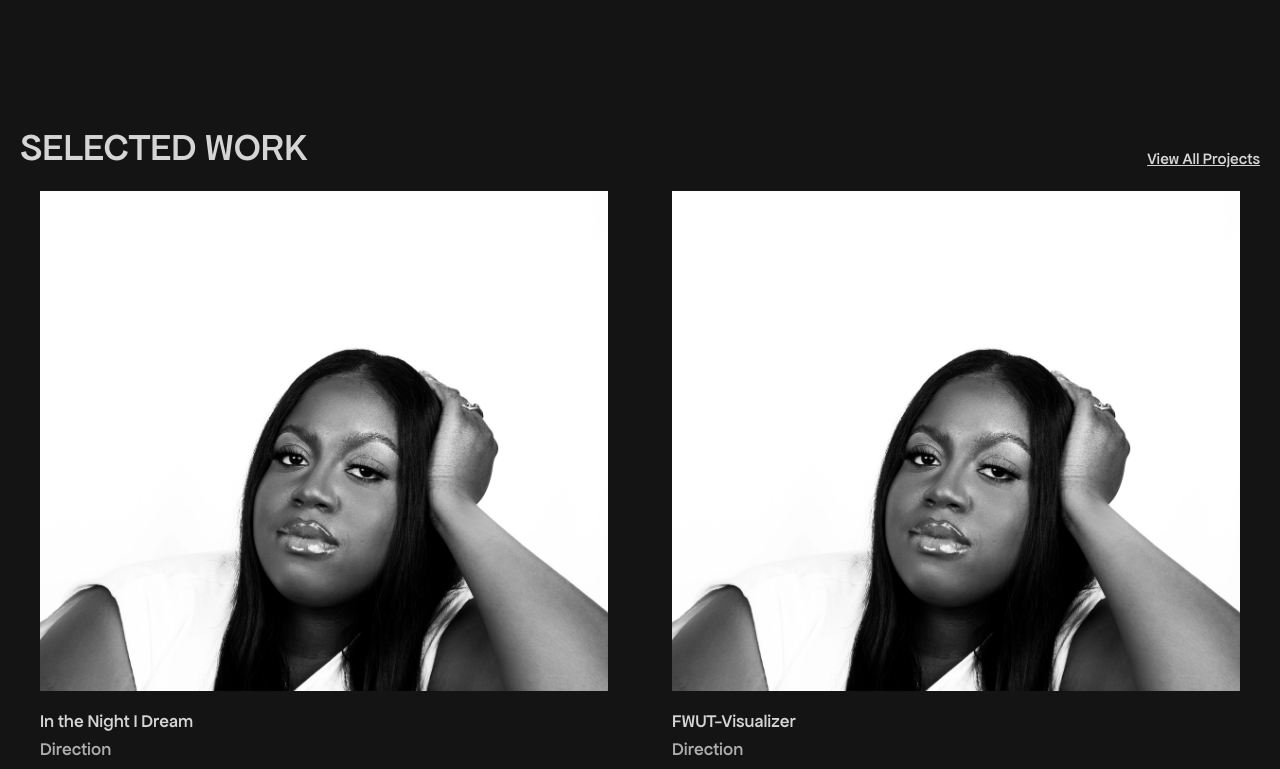
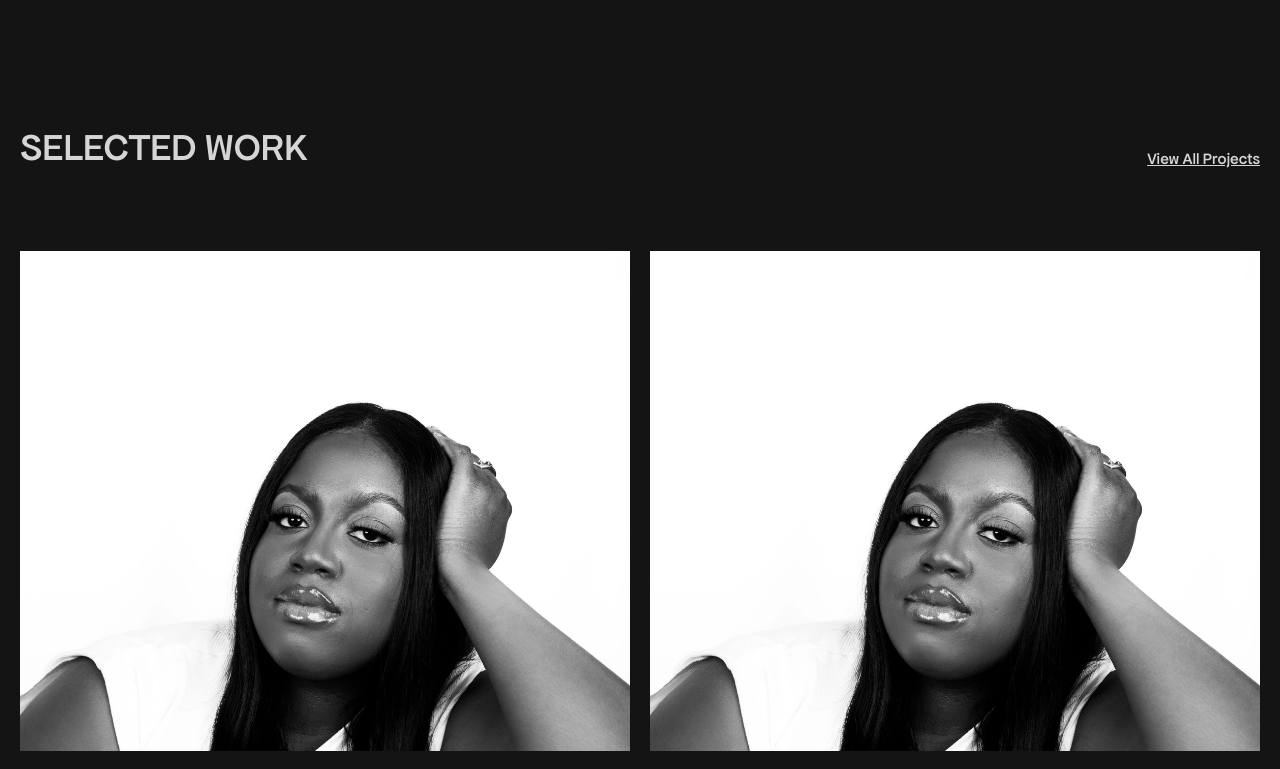
Before and after one commit to Akinloluwa-Adedijo/issy-website, a React (Vite) app: page / in a window 1280 px wide. Shown: the part 771-1540 px from the top of the page. Built offline with nearby package versions, Linux system fonts and the light colour scheme.

Commit message:
header fix, selected work fix, work card fix

```diff
--- a/src/components/WorkCard/WorkCard.tsx
+++ b/src/components/WorkCard/WorkCard.tsx
@@ -1,18 +1,33 @@
+import { useState } from "react";
 import CustomImage from "../CustomImage/CustomImage";
 import { workData } from "../../data/data";
 import { Link } from "react-router-dom";
+import { motion } from "framer-motion";
 
 interface WorkCardProps {
   // Define the props if needed, e.g. project data
   project: workData;
 }
+const transition = { duration: 1, ease: [0.65, 0, 0.35, 1] };
+
+const variants = {
+  hidden: { opacity: 1 },
+  visible: { opacity: 0, transition },
+};
+
 const WorkCard = ({ project }: WorkCardProps) => {
+  const [hover, setHover] = useState(false);
   return (
     <Link
       to={`/work/${project.title.replace(/\s+/g, "-").toLowerCase()}`}
       state={{ project }}
     >
-      <div className="p-5 flex flex-col gap-4">
+      <div className=" flex flex-col gap-4 relative">
+        <div
+          className="relative"
+          onMouseEnter={() => setHover(true)}
+          onMouseLeave={() => setHover(false)}
+        >
           <CustomImage
             imgSrc={project.cover?.[0]?.imgSrc ?? ""}
             imgAlt={project.cover?.[0]?.imgAlt ?? ""}
@@ -22,8 +37,16 @@ const WorkCard = ({ project }: WorkCardProps) => {
               project.cover?.[0]?.containerClassname ?? "max-h-[500px] flex"
             }
           />
+          <motion.div
+            className="absolute w-full h-full top-0 left-0"
+            style={{ backgroundColor: `var(--color-${project.accentColor})` }}
+            variants={variants}
+            initial="hidden"
+            animate={hover ? "visible" : "hidden"}
+          ></motion.div>
+        </div>
         <div>
-          <p className="text-lg">{project.title}</p>
+          <p className="text-xl">{project.title}</p>
           <p className="text-lg text-neutral-400">{project.category}</p>
         </div>
       </div>
--- a/src/data/data.tsx
+++ b/src/data/data.tsx
@@ -2,6 +2,7 @@ export interface workData {
   title: string;
   category: string;
   year: number;
+  accentColor: string;
   cover?: {
     imgSrc: string;
     imgAlt: string;
@@ -40,6 +41,7 @@ export const workData: workData[] = [
     title: "In the Night I Dream",
     category: "Direction",
     year: 2025,
+    accentColor: "accent-in-the-night",
     cover: [
       {
         imgSrc: "/images/home_images/issy_home.webp",
@@ -78,6 +80,7 @@ export const workData: workData[] = [
     title: "FWUT-Visualizer",
     category: "Direction",
     year: 2025,
+    accentColor: "accent-fwut-visualizer",
     cover: [
       {
         imgSrc: "/images/home_images/issy_home.webp",
@@ -116,6 +119,7 @@ export const workData: workData[] = [
     title: "Edna's World",
     category: "Direction",
     year: 2024,
+    accentColor: "accent-edna-world",
     cover: [
       {
         imgSrc: "/images/home_images/issy_home.webp",
@@ -153,6 +157,7 @@ export const workData: workData[] = [
     title: "VOFTD",
     category: "Direction",
     year: 2024,
+    accentColor: "accent-voftd",
     cover: [
       {
         imgSrc: "/images/home_images/issy_home.webp",
@@ -193,6 +198,7 @@ export const workData: workData[] = [
     title: "Paper Dreams",
     category: "Direction",
     year: 2024,
+    accentColor: "accent-paper-dreams",
     cover: [
       {
         imgSrc: "/images/home_images/issy_home.webp",
@@ -231,6 +237,7 @@ export const workData: workData[] = [
     title: "The Beauty of Contrasts",
     category: "Creative Direction",
     year: 2024,
+    accentColor: "accent-the-beauty",
     cover: [
       {
         imgSrc: "/images/home_images/issy_home.webp",
@@ -290,6 +297,7 @@ export const workData: workData[] = [
     title: "The Best of Both Worlds",
     category: "Creative Direction",
     year: 2024,
+    accentColor: "accent-best-of-both",
     cover: [
       {
         imgSrc: "/images/home_images/issy_home.webp",
@@ -394,6 +402,7 @@ export const workData: workData[] = [
     title: "Silent Sacrifice",
     category: "Creative Direction",
     year: 2024,
+    accentColor: "accent-silent-sacrifice",
     cover: [
       {
         imgSrc: "/images/home_images/issy_home.webp",
@@ -451,6 +460,7 @@ export const workData: workData[] = [
     title: "FWUT",
     category: "Creative Direction",
     year: 2024,
+    accentColor: "accent-fwut",
     cover: [
       {
         imgSrc: "/images/home_images/issy_home.webp",
--- a/src/index.css
+++ b/src/index.css
@@ -41,6 +41,7 @@ h1 {
   src: url("/fonts/ApfelGrotezk-Satt.woff2") format("woff2");
   font-style: normal;
   font-display: swap;
+  accentcolor: "var(--color-accen nt-in-the-night)";
 }
 
 @theme {
@@ -60,15 +61,15 @@ h1 {
   --color-neutral-950: oklch(0.3329 0 0);
 
   --color-accent-about: oklch(0.8174 0.1287 147.18);
-  --color-accennt-fwut-visualizer: oklch(0.771 0.118 62.49);
-  --color-accennt-edna-world: oklch(0.7252 0.1702 22.24);
-  --color-accennt-voftd: oklch(0.733 0.1679 357.55);
-  --color-accennt-paper-dreams: oklch(0.849 0.1498 124.56);
-  --color-accennt-in-the-night: oklch(0.8475 0.097 195.48);
-  --color-accennt-the-beauty: oklch(0.8383 0.1256 98.5);
-  --color-accennt-best-of-both: oklch(0.843 0.081 79.3);
-  --color-accennt-silent-sacrifice: oklch(0.8667 0.0399 285.54);
-  --color-accennt-fwut: oklch(0.7988 0.1066 313.56);
+  --color-accent-fwut-visualizer: oklch(0.771 0.118 62.49);
+  --color-accent-edna-world: oklch(0.7252 0.1702 22.24);
+  --color-accent-voftd: oklch(0.733 0.1679 357.55);
+  --color-accent-paper-dreams: oklch(0.849 0.1498 124.56);
+  --color-accent-in-the-night: oklch(0.8475 0.097 195.48);
+  --color-accent-the-beauty: oklch(0.8383 0.1256 98.5);
+  --color-accent-best-of-both: oklch(0.843 0.081 79.3);
+  --color-accent-silent-sacrifice: oklch(0.8667 0.0399 285.54);
+  --color-accent-fwut: oklch(0.7988 0.1066 313.56);
 }
 
 body {
--- a/src/pages/Home/Home.tsx
+++ b/src/pages/Home/Home.tsx
@@ -1,5 +1,4 @@
 import CustomImage from "../../components/CustomImage/CustomImage";
-import SectionWrapper from "../../components/SectionWrapper/SectionWrapper";
 import WorkCard from "../../components/WorkCard/WorkCard";
 import { workData } from "../../data/data";
 
@@ -29,14 +28,14 @@ const Home = () => {
           </div>
         </section>
 
-        <section className="p-5">
+        <section className="p-5 flex flex-col gap-20">
           <div className="flex flex-col gap-3 sm:flex-row sm:items-end justify-between">
             <h2 className="uppercase text-3xl sm:text-[3vw]">Selected Work</h2>
             <a className="underline" href="/work">
               View All Projects
             </a>
           </div>
-          <div className="grid grid-cols-1 sm:grid-cols-2 gap-6">
+          <div className="grid grid-cols-1 lg:grid-cols-2 gap-20 sm:gap-5">
             <WorkCard project={workData[0]} />
             <WorkCard project={workData[1]} />
             <WorkCard project={workData[2]} />
```
Lines whose indentation alone changed are shown as unchanged.
